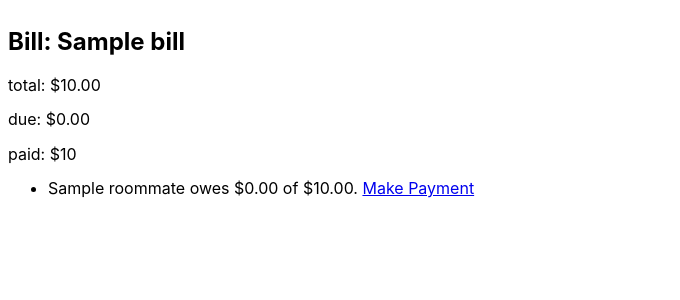
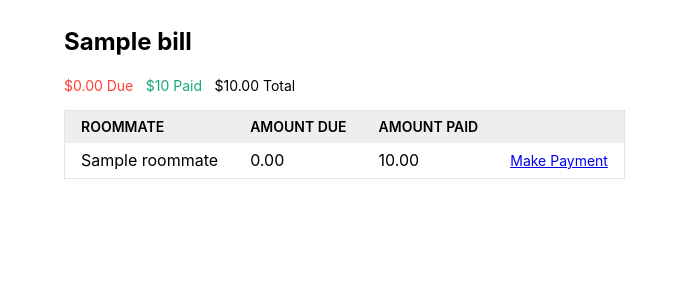
Before and after one commit to arpradhan/hausmate, a Django app: page /houses/1/bills/1/ in a window 1280 px wide. Shown: the part 51-351 px from the top of the page, without its empty margins (0-680 px from the left). Run offline with Django 3.2, Linux system fonts and the light colour scheme; a user stored in the database is signed in; tables that the repository leaves empty hold one stand-in row (values such as "Sample post"); some libraries are stand-ins or nearby versions.

Commit message:
style bill detail

```diff
--- a/hausmate/houses/templates/houses/bill_detail.html
+++ b/hausmate/houses/templates/houses/bill_detail.html
@@ -1,17 +1,37 @@
 {% extends "base.html" %}
 {% block content %}
-<div class="w-100 pa2">
-  <h2>Bill: {{ object.name }}</h2>
-  <p>total: &dollar;{{ object.amount }}</p>
-  <p>due: &dollar;{{ object.amount_due }}</p>
-  <p>paid: &dollar;{{ object.amount_paid }}</p>
-  <ul>
-    {% for payment in bill.payment_set.all  %}
-      <li>
-        {{payment.payer.name}} owes &dollar;{{payment.amount_due}} of &dollar;{{payment.amount}}.
-        <a href="{% url 'payment_event_create' payment.id %}">Make Payment</a>
-      </li>
-    {% endfor %}
-  </ul>
+<div class="pv2 ph5">
+  <h2>{{ object.name }}</h2>
+  <div class="mw6">
+    <span class="f6 red mr2">&dollar;{{ object.amount_due }} Due</span>
+    <span class="f6 green mr2">&dollar;{{ object.amount_paid }} Paid</span>
+    <span class="f6 mr2">&dollar;{{ object.amount }} Total</span>
+  </div>
+  <table class="collapse ba b--black-10 pv2 ph3 mv3">
+    <tbody>
+      <tr class="striped--light-gray">
+        <th class="pv2 ph3 tl f6 fw6 ttu">Roommate</th>
+        <th class="tc f6 ttu fw6 pv2 ph3">Amount Due</th>
+        <th class="tc f6 ttu fw6 pv2 ph3">Amount Paid</th>
+        <th></th>
+      </tr>
+      {% for payment in bill.payment_set.all  %}
+      <tr class="striped--light-gray">
+        <td class="pv2 ph3">
+          {{payment.payer.name}}
+        </td>
+        <td class="pv2 ph3">
+          {{payment.amount_due}}
+        </td>
+        <td class="pv2 ph3">
+          {{payment.amount_paid}}
+        </td>
+        <td class="pv2 ph3">
+          <a class="f6" href="{% url 'payment_event_create' payment.id %}">Make Payment</a>
+        </td>
+      </tr>
+      {% endfor %}
+    </tbody>
+  </table>
 </div>
 {% endblock %}
```
Also changed, not shown: hausmate/houses/templates/houses/house_detail.html (+11 -4 lines), hausmate/houses/templates/houses/house_list.html (+10 -8 lines).
